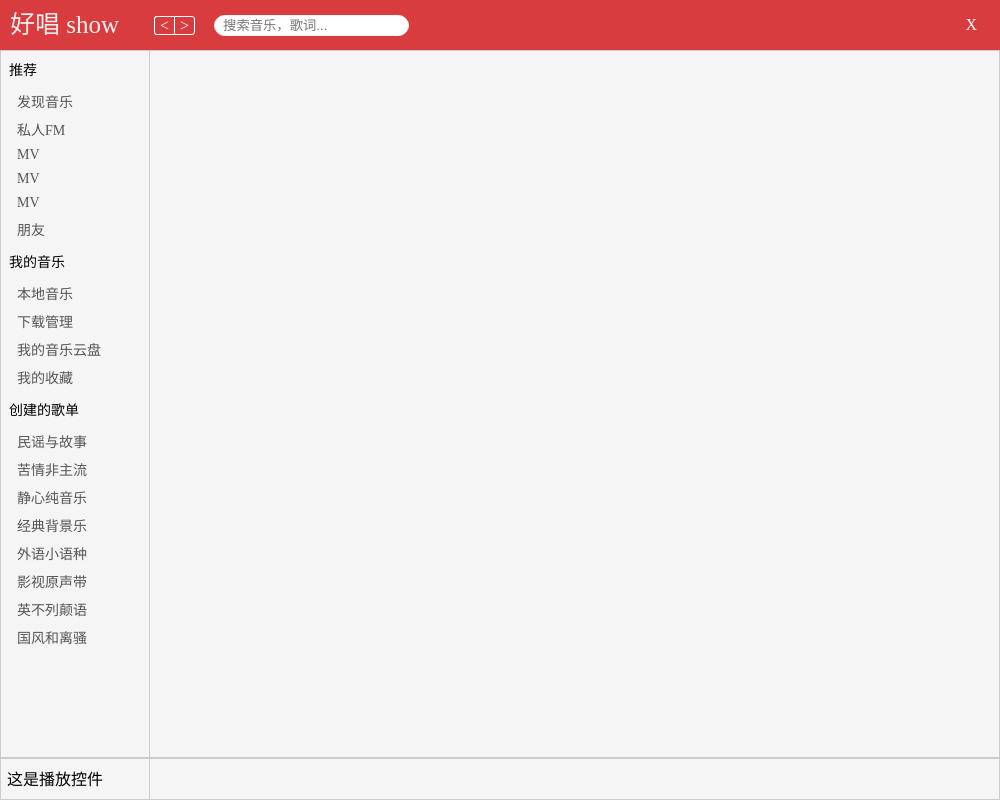
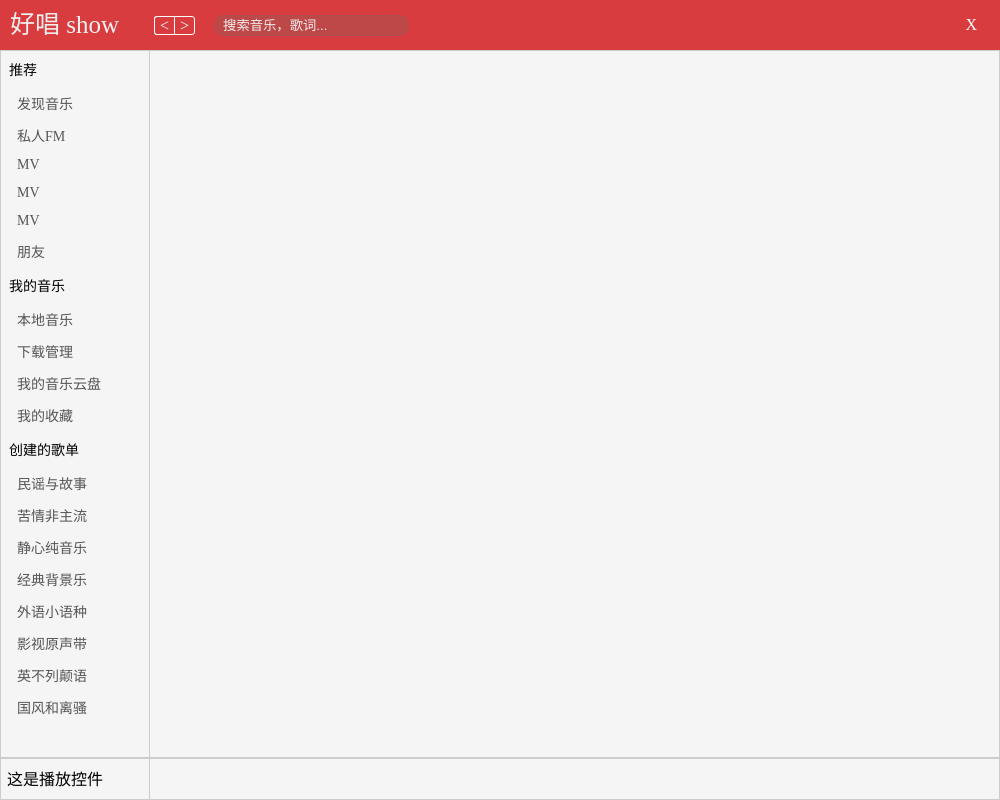
Before and after one commit to rzdong/Electron_netEase_cloud, an Electron app: page index.html in a window 1000 px wide. Drawn offline with Linux system fonts and the light colour scheme.

Commit message:
关闭开发者模式，修改搜索框样式

```diff
--- a/index.html
+++ b/index.html
@@ -14,6 +14,7 @@
         width: 100%;
         min-height: 500px;
         min-width: 650px;
+        -webkit-user-select: none;
       }
       .header {
         width: 100%;
@@ -75,8 +76,9 @@
       .menu_modle > ul > li {
         color: #555;
         list-style: none;
-        padding: 4px 4px 4px 16px;
+        padding: 6px 4px 6px 16px;
         font-size: 14px;
+        cursor: pointer;
       }
       .menu_modle > ul > li:hover {
         background-color: #e0e0e0;
@@ -100,9 +102,11 @@
         top: -3px;
         height:21px;
         border-radius: 15px;
-        border: 1px solid #f0f0f0;
+        border: 1px solid rgba(134, 97, 97, 0.31);
         padding: 0 8px;
         outline:none;
+        background-color: rgba(134, 97, 97, 0.31);;
+        color: #fff;
       }
       .close {
         display: inline-block;
@@ -111,6 +115,9 @@
         line-height: 30px;
         padding: 0 8px;
         color: #fff;
+      }
+      input::-webkit-input-placeholder{
+        color: #f0f0f0;
       }
     </style>
   </head>
--- a/main.js
+++ b/main.js
@@ -3,7 +3,7 @@ let win
 function createWindow(){
   win = new BrowserWindow({width:1000, height:750,frame:false})
   win.loadURL(`file://${__dirname}/index.html`)
-  win.webContents.openDevTools()//开启调试工具
+  // win.webContents.openDevTools()//开启调试工具
   win.show()
   win.on('close', () => {
       win = null
```
